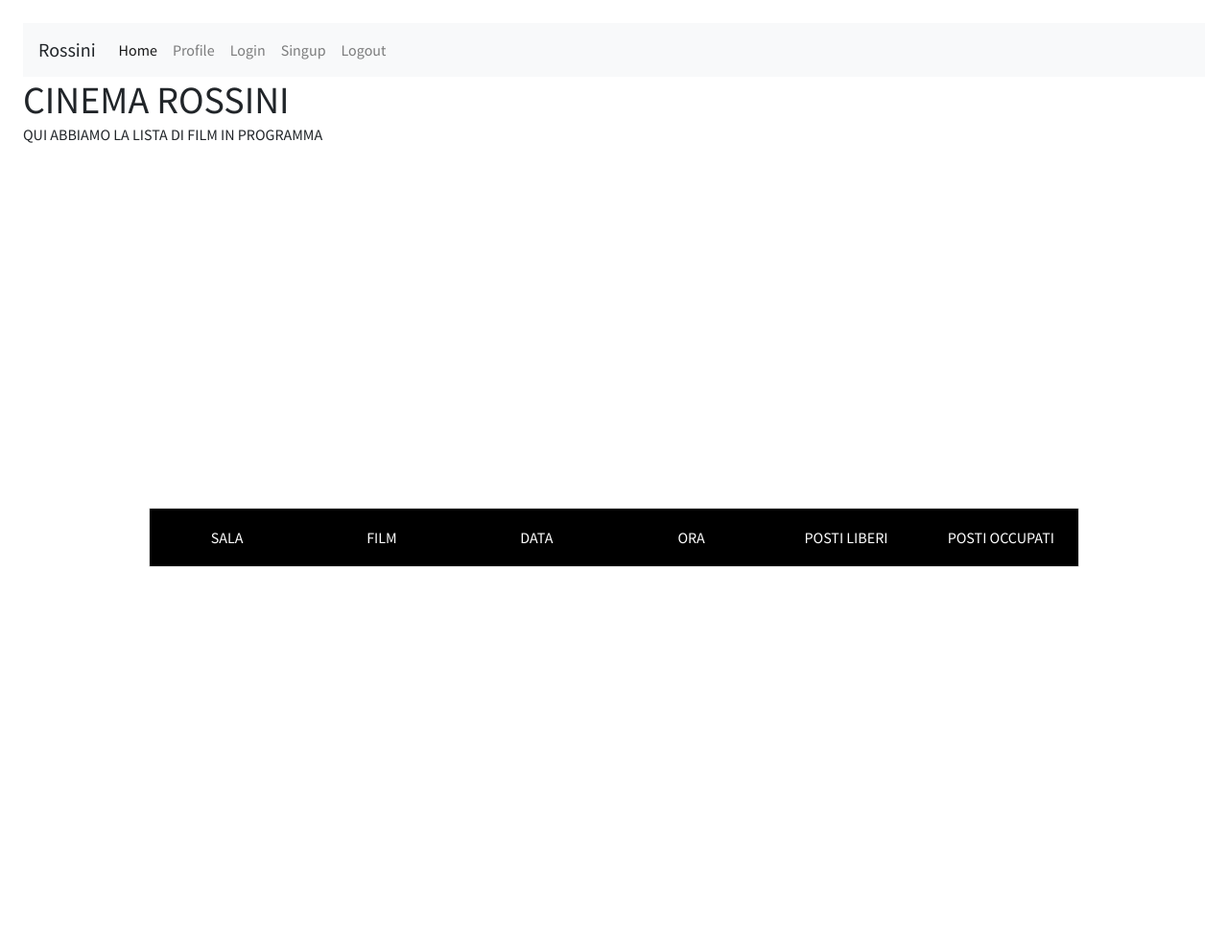
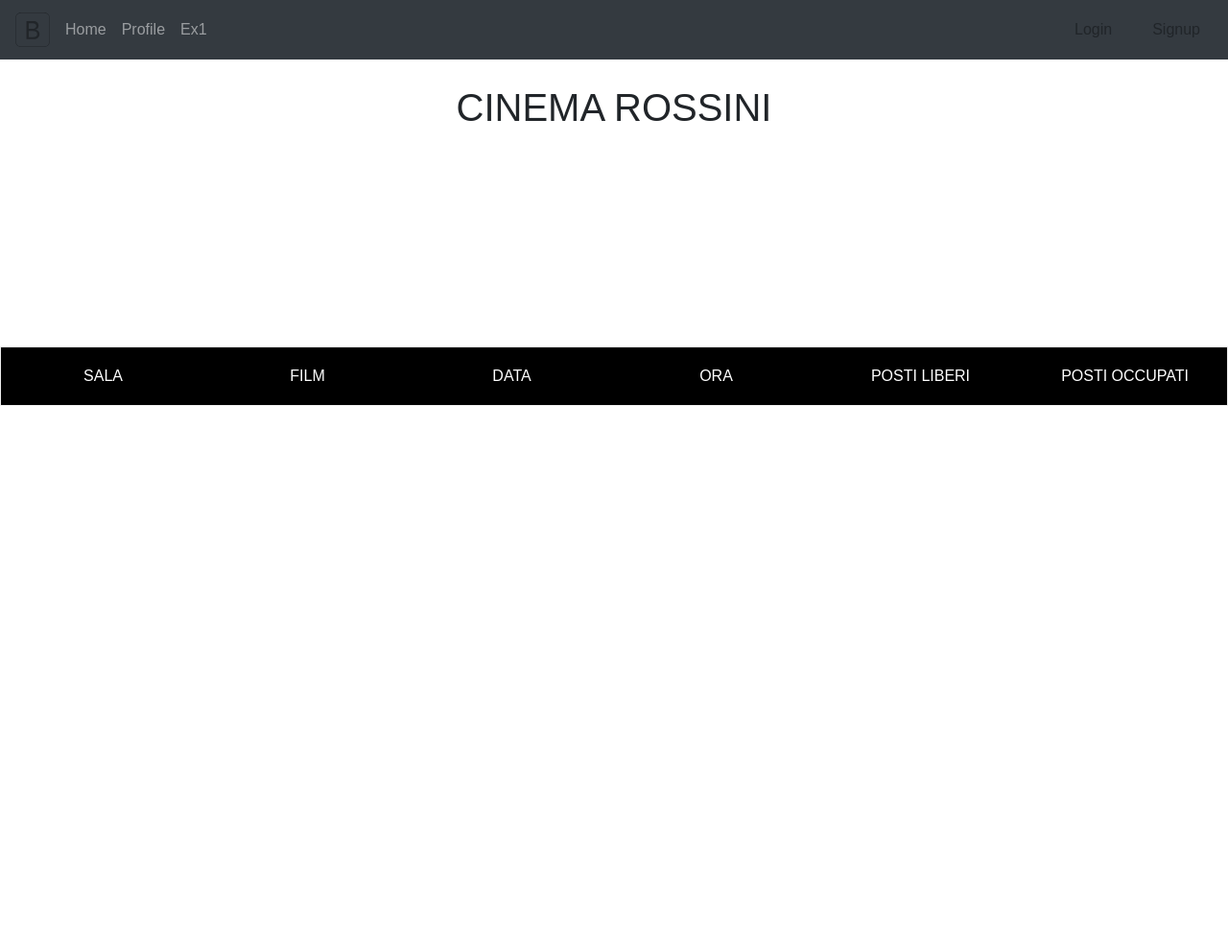
Before and after one commit to FusaroMattia/CinemaRossini, a Python web app: template templates/index.html in a window 1280 px wide. Shown: the whole page at 96% size. After the commit the page ends 423 px from the top, so only its background shows below. Run offline with Jinja, Linux system fonts and the light colour scheme; the template is opened without the code that fills it, so the values that code supplies are empty; some libraries are stand-ins or nearby versions.

Commit message:
sistemati html

```diff
--- a/templates/base.html
+++ b/templates/base.html
@@ -10,38 +10,105 @@
 
 
 <body>
-		<nav class="navbar navbar-expand-lg navbar-light bg-light">
- 				 <a class="navbar-brand">Rossini</a>
-  				<button class="navbar-toggler" type="button" data-toggle="collapse" data-target="#navbarNav" aria-controls="navbarNav" aria-expanded="false" aria-label="Toggle navigation">
-    			<span class="navbar-toggler-icon"></span>
-  				</button>
-  			<div class="collapse navbar-collapse" id="navbarNav">
-    			<ul class="navbar-nav">
-      				<li class="nav-item active">
-       				<a class="nav-link" href="/">Home <span class="sr-only">(current)<span></a>
+  <header class="navbar navbar-expand navbar-dark flex-column flex-md-row bd-navbar bg-dark" style="position: absolute;width: 100%;left: 0%;top: 0%;">
+    <!-- LOGO -->
+  <a class="navbar-brand mr-0 mr-md-2" aria-label="Bootstrap"><svg class="d-block" width="36" height="36" viewBox="0 0 612 612" xmlns="http://www.w3.org/2000/svg" focusable="false"><title>Bootstrap</title><path fill="currentColor" d="M510 8a94.3 94.3 0 0 1 94 94v408a94.3 94.3 0 0 1-94 94H102a94.3 94.3 0 0 1-94-94V102a94.3 94.3 0 0 1 94-94h408m0-8H102C45.9 0 0 45.9 0 102v408c0 56.1 45.9 102 102 102h408c56.1 0 102-45.9 102-102V102C612 45.9 566.1 0 510 0z"></path><path fill="currentColor" d="M196.77 471.5V154.43h124.15c54.27 0 91 31.64 91 79.1 0 33-24.17 63.72-54.71 69.21v1.76c43.07 5.49 70.75 35.82 70.75 78 0 55.81-40 89-107.45 89zm39.55-180.4h63.28c46.8 0 72.29-18.68 72.29-53 0-31.42-21.53-48.78-60-48.78h-75.57zm78.22 145.46c47.68 0 72.73-19.34 72.73-56s-25.93-55.37-76.46-55.37h-74.49v111.4z"></path></svg>
+  </a>
+
+<div class="navbar-nav-scroll">
+<ul class="navbar-nav bd-navbar-nav flex-row">
+  <li class="nav-item">
+    <a class="nav-link " href="/" onclick="nav('home')" id="home" >Home</a>
   </li>
   <li class="nav-item">
-      			 		  <a class="nav-link" href="/profile" >Profile</a>
+    <a class="nav-link" href="/profile" onclick="nav('profile')" id="profile">Profile</a>
   </li>
   <li class="nav-item">
-     			 		  <a class="nav-link" href="/login" >Login</a>
-      				</li>
-              <li class="nav-item">
-      			 		  <a class="nav-link" href="/signup" >Singup</a>
-       				</li>
-              <li class="nav-item">
-      			 		  <a class="nav-link" href="/logout" >Logout</a>
+    <a class="nav-link " href="/" onclick="nav('ex1')" id="ex1" >Ex1</a>
   </li>
 </ul>
 </div>
-		</nav>
+
+<ul class="navbar-nav flex-row ml-md-auto d-none d-md-flex"></ul>
+
+<a class="btn btn-bd-download d-none d-lg-inline-block mb-3 mb-md-0 ml-md-3" href="/login" onclick="nav('login')" id="login" >Login</a>
+<a class="btn btn-bd-download d-none d-lg-inline-block mb-3 mb-md-0 ml-md-3" href="/signup" onclick="nav('signup')" id="signup" >Signup</a>
+</header>
+
+<script>
+  document.getElementById("home").classList.remove("active");
+  document.getElementById("profile").classList.remove("active");
+  document.getElementById("ex1").classList.remove("active");
+  document.getElementById("login").classList.remove("active");
+  document.getElementById("signup").classList.remove("active");
+
+  document.getElementById("home").classList.remove("disabled");
+  document.getElementById("profile").classList.remove("disabled");
+  document.getElementById("ex1").classList.remove("disabled");
+  document.getElementById("login").classList.remove("disabled");
+  document.getElementById("signup").classList.remove("disabled");
+
+  var element = getCookie("page")
+  if(element != null){
+    document.getElementById(element).classList.add("disabled");
+    document.getElementById(element).classList.add("active");
+  }
+
+function nav(element){
+    setCookie("page", element, 100000);
+}
+
+
+function setCookie(cname, cvalue, exdays) {
+  var d = new Date();
+  d.setTime(d.getTime() + (exdays*24*60*60*1000));
+  var expires = "expires="+ d.toUTCString();
+  document.cookie = cname + "=" + cvalue + ";" + expires + ";path=/";
+}
+
+function getCookie(cname) {
+  var name = cname + "=";
+  var decodedCookie = decodeURIComponent(document.cookie);
+  var ca = decodedCookie.split(';');
+  for(var i = 0; i <ca.length; i++) {
+    var c = ca[i];
+    while (c.charAt(0) == ' ') {
+      c = c.substring(1);
+    }
+    if (c.indexOf(name) == 0) {
+      return c.substring(name.length, c.length);
+    }
+  }
+  return "";
+}
+</script>
 
 
         <h1>{% block title %}{% endblock %}</h1>
 
         {% block content %}{% endblock %}
 
+<style>
 
+h1{
+  position: absolute;
+    top: 11%;
+    width: 100%;
+    left: 0%;
+    text-align: center;
+}
+form{
+  position: absolute;
+    width: 100%;
+    top: 11vw;
+    left: 0%;
+    align-items: center;
+    text-align: center;
+}
+input{
+        margin-bottom: 12px;
+    }
+</style>
 
         <script src="https://code.jquery.com/jquery-3.3.1.slim.min.js" integrity="sha384-q8i/X+965DzO0rT7abK41JStQIAqVgRVzpbzo5smXKp4YfRvH+8abtTE1Pi6jizo" crossorigin="anonymous"></script>
 		<script src="https://cdnjs.cloudflare.com/ajax/libs/popper.js/1.14.7/umd/popper.min.js" integrity="sha384-UO2eT0CpHqdSJQ6hJty5KVphtPhzWj9WO1clHTMGa3JDZwrnQq4sF86dIHNDz0W1" crossorigin="anonymous"></script>
--- a/templates/index.html
+++ b/templates/index.html
@@ -2,7 +2,7 @@
 {% block title %} CINEMA ROSSINI {% endblock %}
 {% block content %}
 <p> QUI ABBIAMO LA LISTA DI FILM IN PROGRAMMA</p>
-<div class="container">
+<div class="contenitore">
        <div class="table">
           <div class="table-header">
                   <div class="header__item">Sala </div>
@@ -37,7 +37,6 @@
 
 
 <style>
-@import url("https://fonts.googleapis.com/css?family=Source+Sans+Pro:400,700");
 *, *:before, *:after {
   box-sizing: border-box;
 }
@@ -52,14 +51,17 @@ h1, h2, h3, h4, h5, h6 {
   margin: 0;
 }
 
-.container {
-  max-width: 1000px;
+.contenitore {
+  position: absolute;
+    top: 0vw;
+    left: 0vw;
   margin-right: auto;
-  margin-left: auto;
-  display: flex;
-  justify-content: center;
-  align-items: center;
-  min-height: 100vh;
+    margin-left: auto;
+    display: flex;
+    justify-content: center;
+    align-items: center;
+    width: 100%;
+    height: 100%;
 }
 
 .table {
--- a/templates/login.html
+++ b/templates/login.html
@@ -33,4 +33,6 @@
 </form>
 
 
+
+
 {% endblock %}
--- a/templates/profile.html
+++ b/templates/profile.html
@@ -1,6 +1,11 @@
 {% extends "base.html" %}
 {% block title %} Profile {% endblock %}
 {% block content %}
+{% if messages %}
+    <div class="notification is-danger">
+        {{ messages[0] }}. Go to <a href="{{ url_for('auth.login') }}">login page</a>.
+    </div>
+{% endif %}
 <h1 class="title">
 <p>  Nome, {{ results[3] }}! </p>
 <p>	Email, {{results[1]}} </p>
```
Lines whose indentation alone changed are shown as unchanged.
